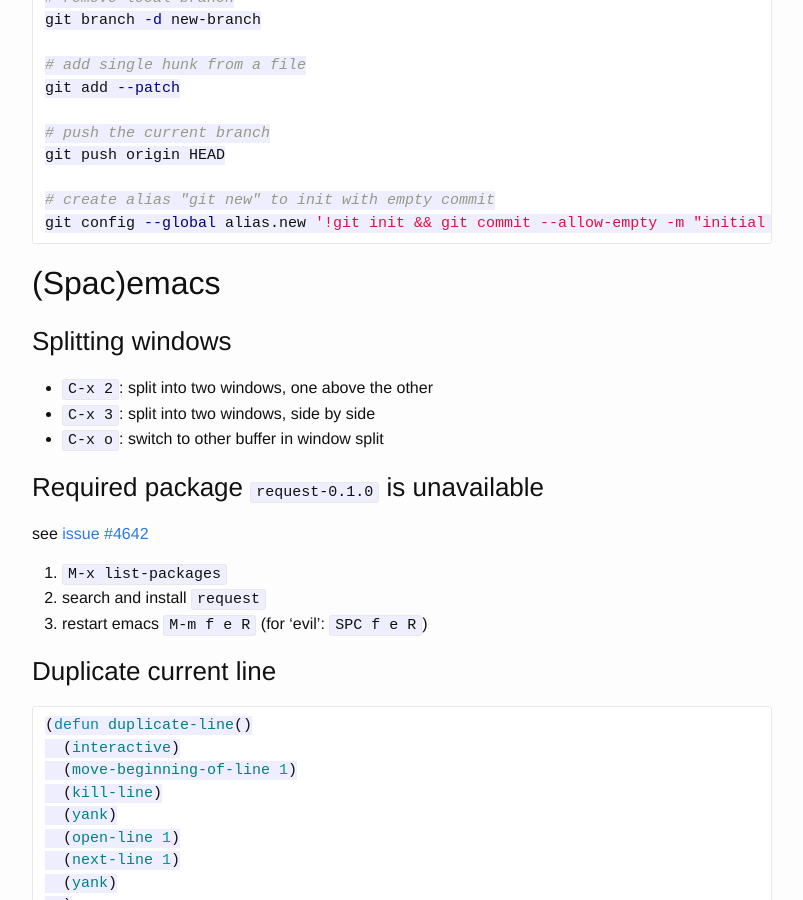
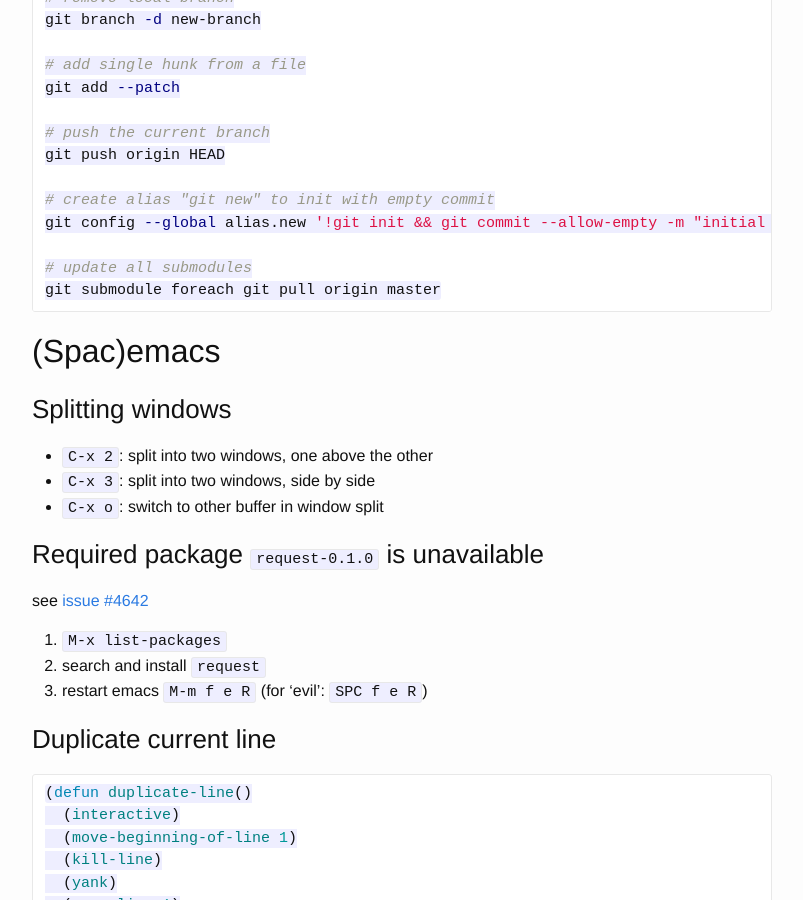
Before and after one commit to agrafix/homepage, a Jekyll site: the page built from notes.md, in a window 1280 px wide and 900 px high, scrolled down 451 px. Shown: the whole window, without its empty margins (238-1041 px from the left). Built offline with Jekyll 4.4.1, drawn with Linux system fonts in a browser that asks for light colours.

Commit message:
notes: add note for updating all submodules

````diff
--- a/notes.md
+++ b/notes.md
@@ -27,6 +27,9 @@ git push origin HEAD
 
 # create alias "git new" to init with empty commit
 git config --global alias.new '!git init && git commit --allow-empty -m "initial commit"'
+
+# update all submodules
+git submodule foreach git pull origin master
 ```
 
 ## (Spac)emacs
````
